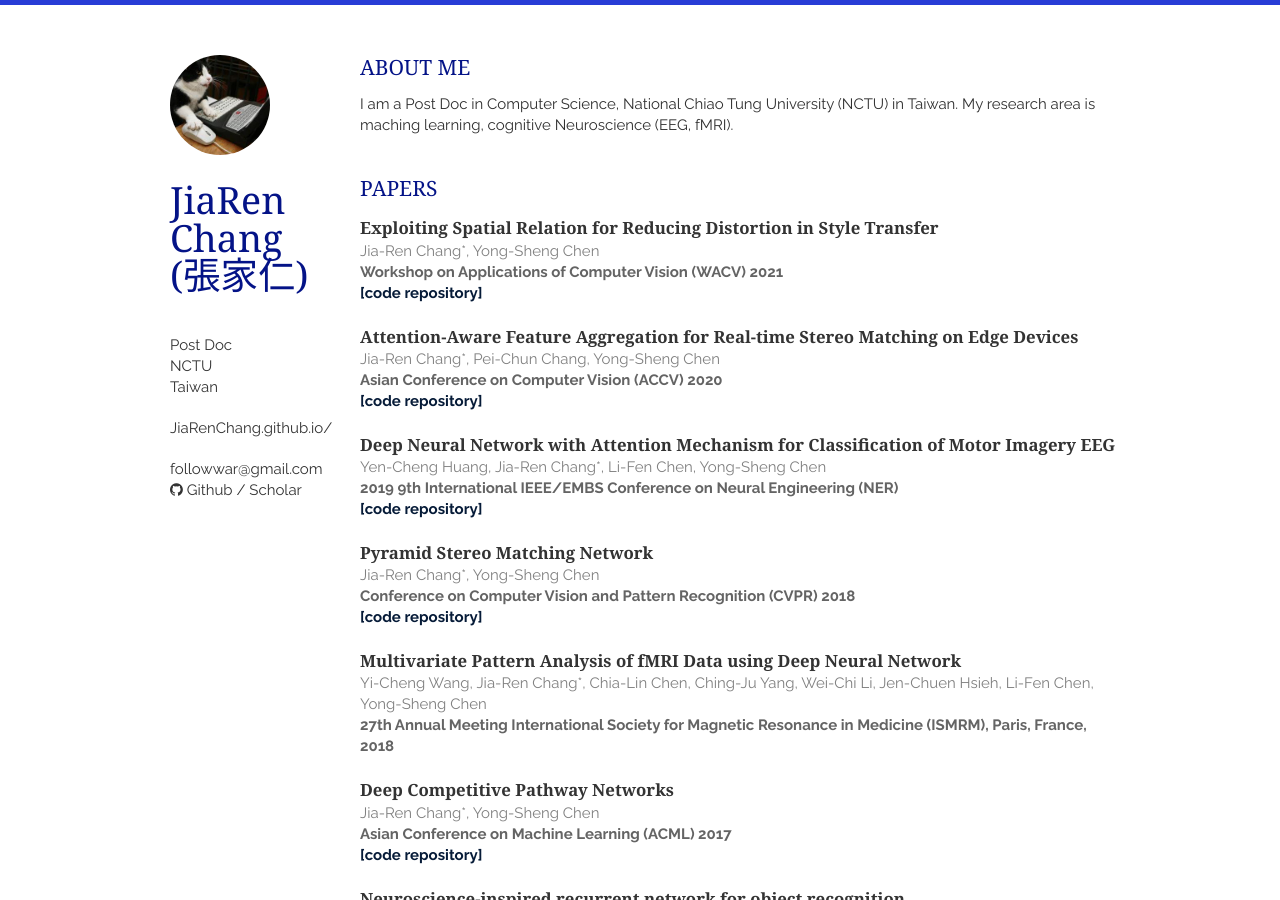
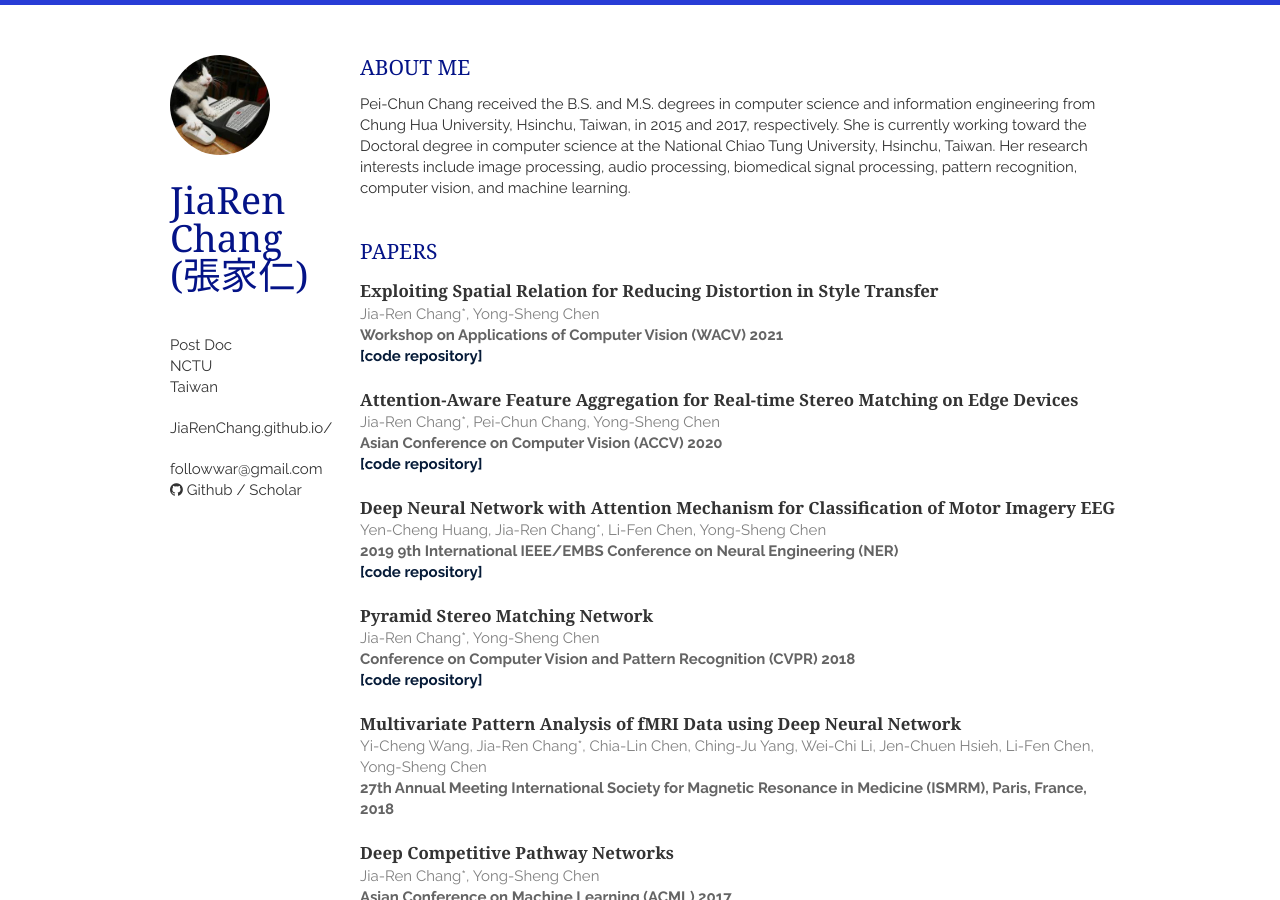
Before and after one commit to PeiChunChang/PeiChunChang.github.io, a Jekyll site: the page built from index.html, in a window 1280 px wide and 900 px high. Built offline with Jekyll 4.4.1, drawn with Linux system fonts in a browser that asks for light colours; nearby versions of some CDN libraries; the list of posts is cut into pages by our own code; a style sheet for code colours, icons or effects is not loaded.

Commit message:
Update aboutme.html
docs: update about me

```diff
--- a/_includes/aboutme.html
+++ b/_includes/aboutme.html
@@ -1,7 +1,13 @@
 <section class="thirteen columns">
     <h1>About Me</h1>
     <article>
-        <p> I am a Post Doc in Computer Science, National Chiao Tung University (NCTU) in Taiwan.
-            My research area is maching learning, cognitive Neuroscience (EEG, fMRI).</p>
+        <p>
+            Pei-Chun Chang received the B.S. and M.S. degrees in computer science and information engineering from Chung Hua University, Hsinchu, Taiwan, in
+            2015 and 2017, respectively. She is currently working
+            toward the Doctoral degree in computer science at the
+            National Chiao Tung University, Hsinchu, Taiwan.
+            Her research interests include image processing, audio processing, biomedical signal processing, pattern
+            recognition, computer vision, and machine learning.
+        </p>
     </article>
 </section>
```
